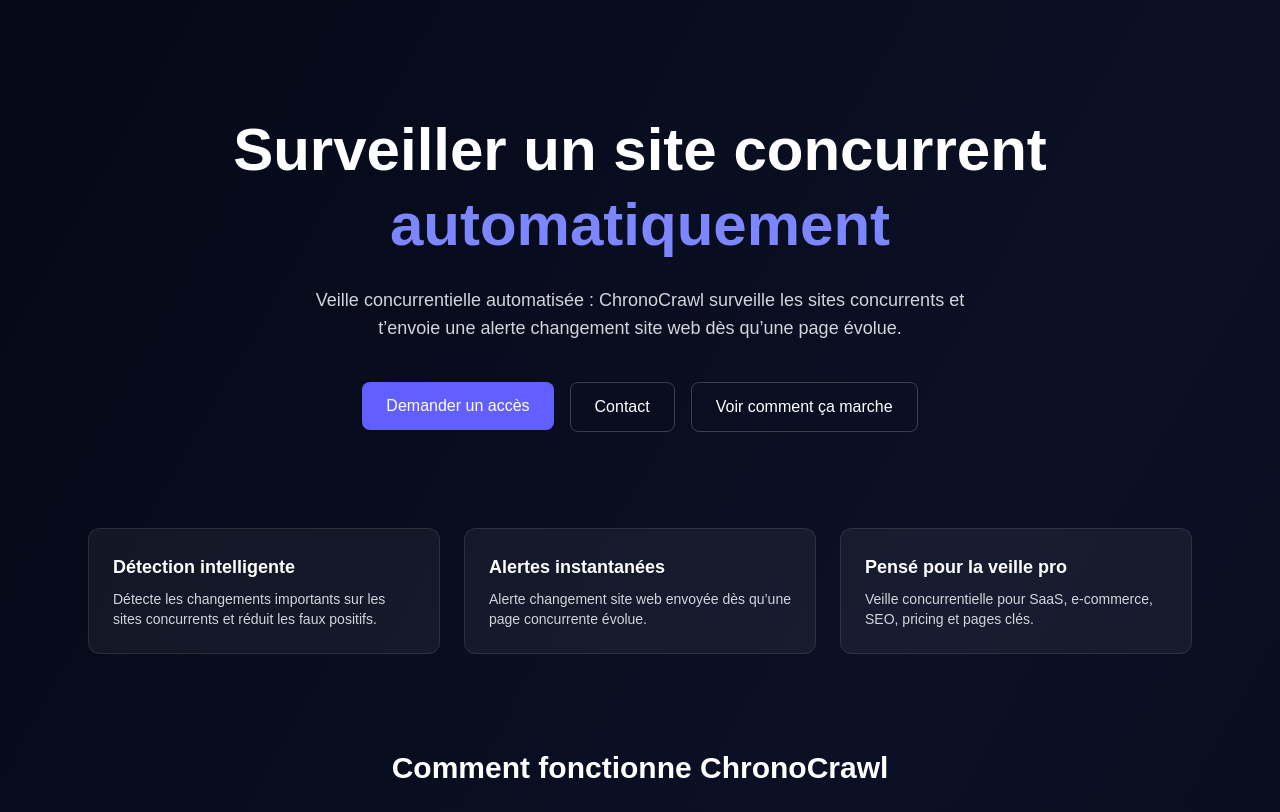
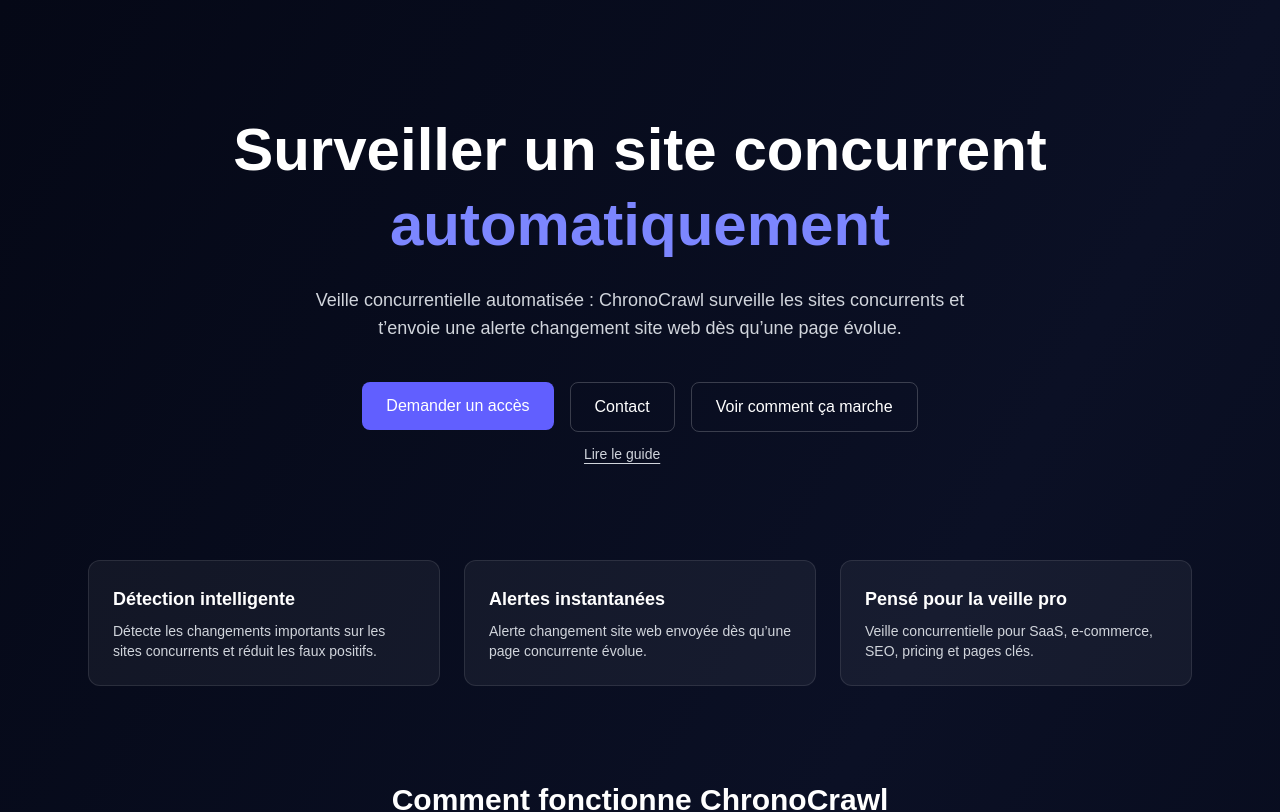
Before and after one commit to cesarchiquet/chronocrawl-web, a Next.js app: page / in a window 1280 px wide. Shown: the top 812 px of the page. Built offline with nearby package versions, Linux system fonts and the light colour scheme.

Commit message:
Align blog link under contact button

```diff
--- a/app/page.tsx
+++ b/app/page.tsx
@@ -44,12 +44,20 @@ export default function Home() {
               Demander un accès
             </button>
           </a>
+          <div className="flex flex-col items-center gap-3">
             <a
               href="#contact"
               className="px-6 py-3 rounded-lg border border-white/20 hover:bg-white/5 transition"
             >
               Contact
             </a>
+            <a
+              href="/blog"
+              className="text-sm text-gray-300 underline underline-offset-4 hover:text-white transition"
+            >
+              Lire le guide
+            </a>
+          </div>
           <a href="#fonctionnement">
             <button className="px-6 py-3 rounded-lg border border-white/20 hover:bg-white/5 transition">
               Voir comment ça marche
```
Lines whose indentation alone changed are shown as unchanged.
